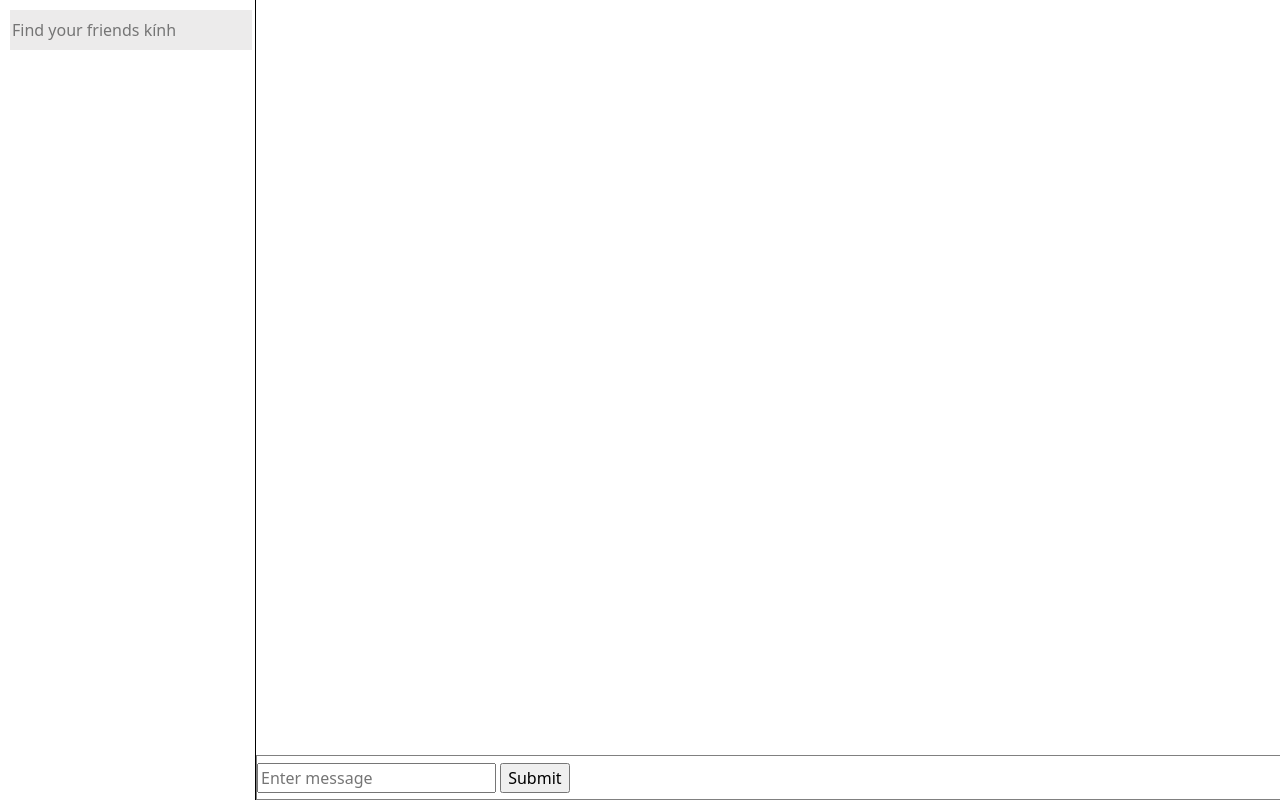
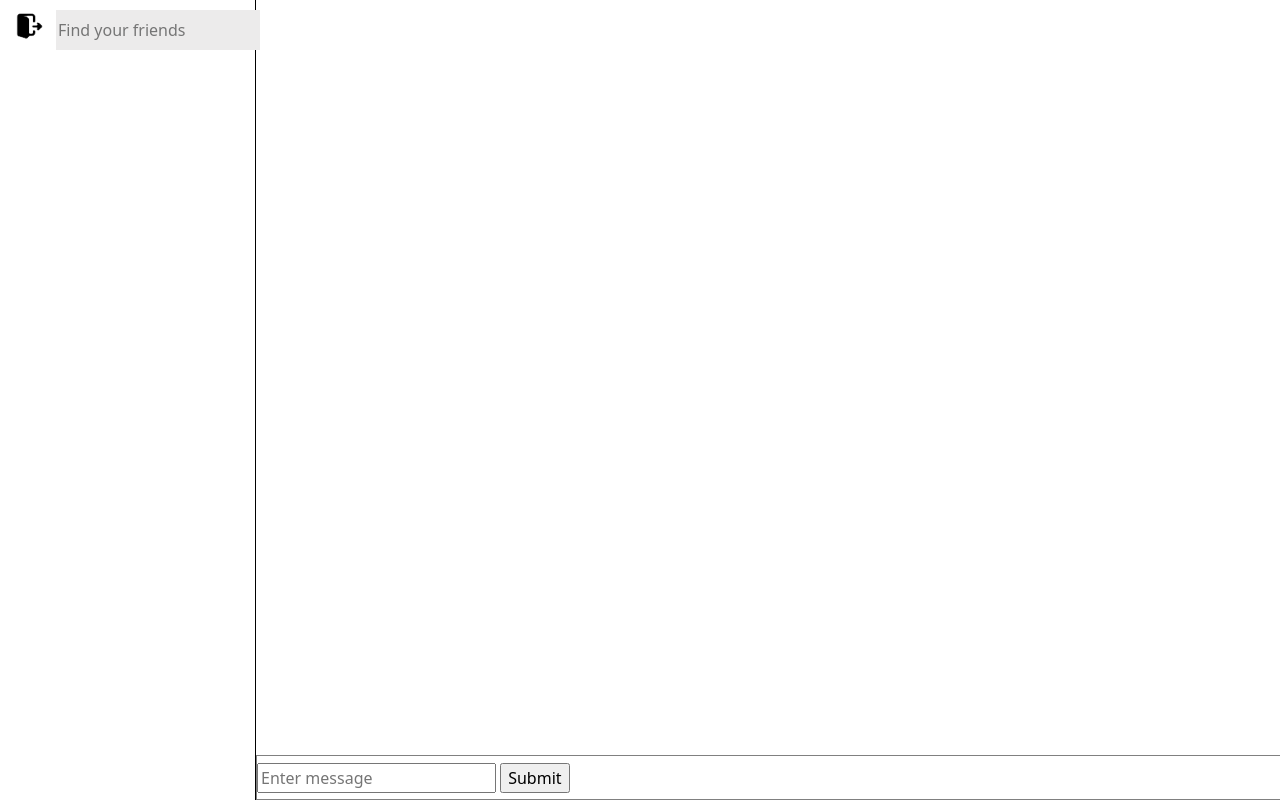
Before and after one commit to kuzuri1709/webchatz, a website: page index.html in a window 1280 px wide. Drawn offline with nearby package versions, Linux system fonts and the light colour scheme; no server answers; sample sign-in values are in the browser's storage.

Commit message:
ohhhhhhhh

```diff
--- a/index.css
+++ b/index.css
@@ -19,11 +19,11 @@ body{
 
 #searchBox{
     height: 40px;
-    width: 95%;
+    width: 80%;
     background-color: rgb(236, 235, 235);
     margin-top: 10px;
     border: none;
-    margin-left: 1.25vh ;
+    margin-left: 7vh ;
 }
 
 #users_list
--- a/index.html
+++ b/index.html
@@ -29,7 +29,8 @@
   <div id="container">
 
     <div id="list-section">
-      <input id="searchBox" type="text" placeholder="Find your friends kính">
+      <input id="searchBox" type="text" placeholder="Find your friends">
+       <div><img src="logout.png" alt="" height="30px" width="30px" style="margin-top: -10vh; margin-left: 2vh; "></div>
       <ul id="users_list">
         <div id="users_field">
           <div id="user"></div>
```
Also changed, not shown: logout.png (added).
